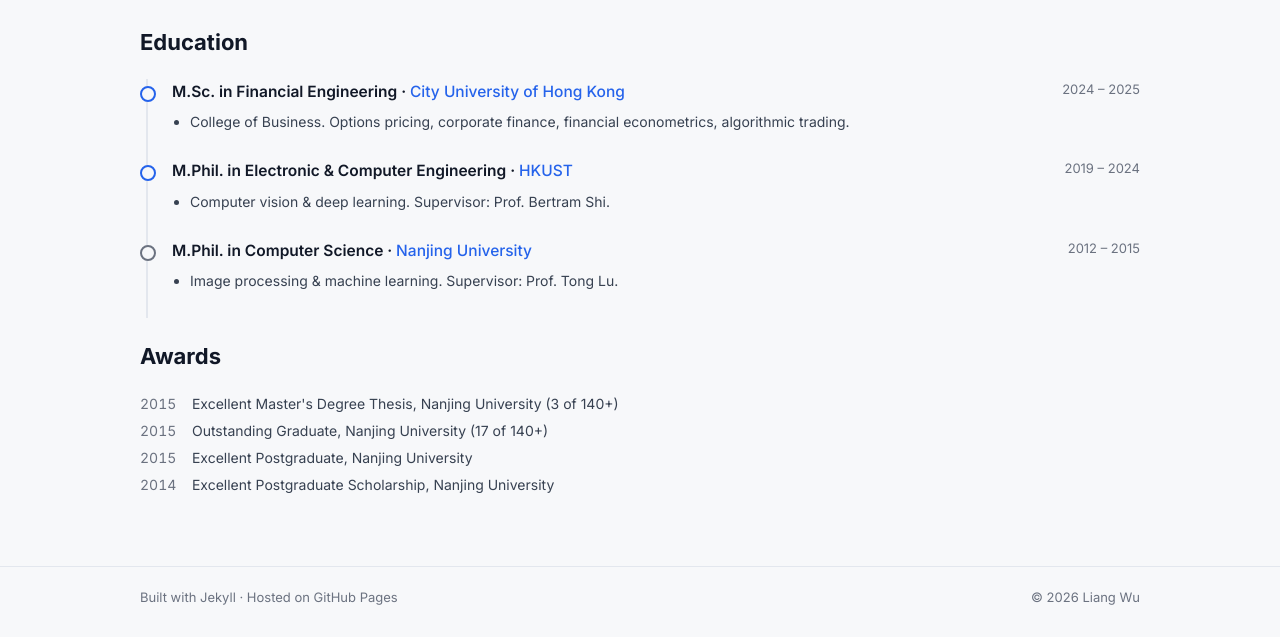
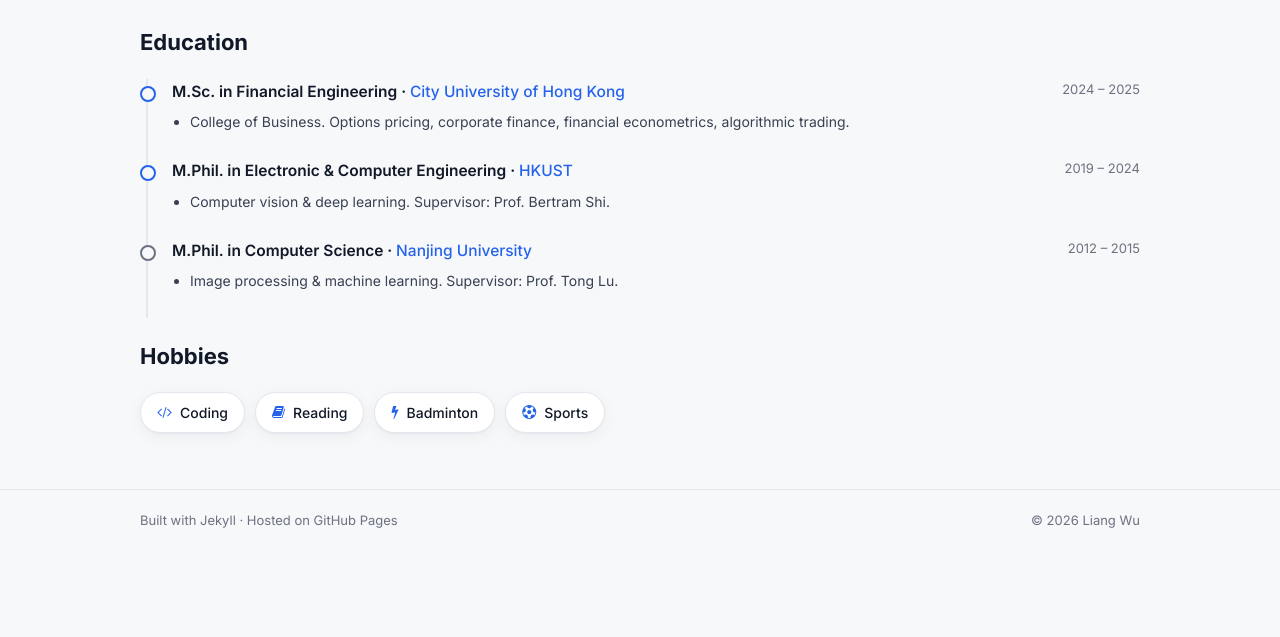
Before and after one commit to leon-liangwu/leon-liangwu.github.io, a Jekyll site: the page built from index.html, in a window 1280 px wide and 1400 px high, scrolled down 5095 px. Shown: the part 763-1400 px from the top of the window. Built offline with Jekyll 4.4.1, drawn with Linux system fonts in a browser that asks for light colours; after the commit the page ends 6417 px from its top, so only the background shows below that.

Commit message:
Replace Awards with Hobbies section
Co-Authored-By: Claude Opus 5.5 <noreply@anthropic.com>

```diff
--- a/css/main.css
+++ b/css/main.css
@@ -208,9 +208,13 @@ section { padding: 36px 0 8px; }
 .pub .actions a { border: 1px solid var(--border); border-radius: 6px; padding: 1px 10px; color: var(--text); }
 .pub .actions a:hover { border-color: var(--accent); color: var(--accent); text-decoration: none; }
 
-.awards { font-size: 14px; padding-left: 0; list-style: none; }
-.awards li { margin: 4px 0; }
-.awards .year { display: inline-block; width: 48px; color: var(--dim); font-variant-numeric: tabular-nums; }
+.hobbies { display: flex; flex-wrap: wrap; gap: 10px; }
+.hobby {
+    display: inline-flex; align-items: center; gap: 8px; font-size: 14px; font-weight: 500;
+    padding: 8px 16px; border-radius: 999px; color: var(--text-strong);
+    background: var(--bg-elev); border: 1px solid var(--border); box-shadow: var(--shadow);
+}
+.hobby .fa { color: var(--accent); }
 
 /* ---------- lightbox ---------- */
 .shots a { cursor: zoom-in; }
--- a/index.html
+++ b/index.html
@@ -361,11 +361,11 @@ layout: default
 		</div>
 	</div>
 
-	<h2 class="section-title" style="margin-top:20px">Awards</h2>
-	<ul class="awards">
-		<li><span class="year">2015</span> Excellent Master's Degree Thesis, Nanjing University (3 of 140+)</li>
-		<li><span class="year">2015</span> Outstanding Graduate, Nanjing University (17 of 140+)</li>
-		<li><span class="year">2015</span> Excellent Postgraduate, Nanjing University</li>
-		<li><span class="year">2014</span> Excellent Postgraduate Scholarship, Nanjing University</li>
-	</ul>
+	<h2 class="section-title" style="margin-top:20px">Hobbies</h2>
+	<div class="hobbies">
+		<span class="hobby"><i class="fa fa-code"></i>Coding</span>
+		<span class="hobby"><i class="fa fa-book"></i>Reading</span>
+		<span class="hobby"><i class="fa fa-bolt"></i>Badminton</span>
+		<span class="hobby"><i class="fa fa-futbol-o"></i>Sports</span>
+	</div>
 </section>
```
